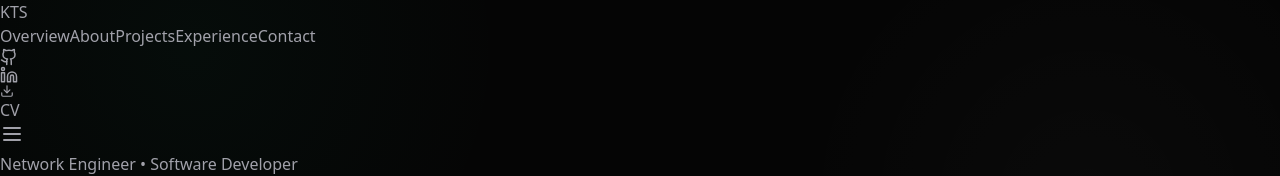
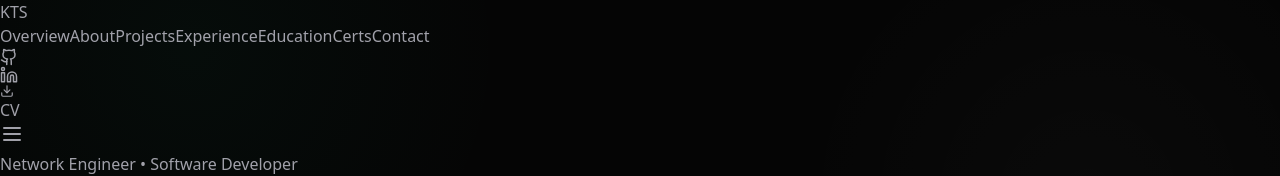
Before and after one commit to KatlehoSephoko/Katleho-Tumelo-Sephoko-s-Portfolio, a React (Vite) app: page / in a window 1280 px wide. Shown: the top 176 px of the page. Built offline with nearby package versions, Linux system fonts and the light colour scheme.

Commit message:
Update Navbar component with new links and styles

```diff
--- a/src/components/Navbar.tsx
+++ b/src/components/Navbar.tsx
@@ -13,6 +13,8 @@ export default function Navbar() {
     { name: "About", path: "/about" },
     { name: "Projects", path: "/projects" },
     { name: "Experience", path: "/experience" },
+    { name: "Education", path: "/education" },
+    { name: "Certs", path: "/certifications" },
     { name: "Contact", path: "/contact" }
   ];
 
@@ -24,12 +26,12 @@ export default function Navbar() {
 
   return (
     <nav className={`fixed top-0 w-full z-50 transition-all duration-300 ${scrolled ? 'bg-[#050505]/90 backdrop-blur-md border-b border-white/5 py-3' : 'bg-transparent py-5'}`}>
-      <div className="max-w-7xl mx-auto px-6 flex items-center justify-between">
+      <div className="max-w-[90rem] mx-auto px-6 flex items-center justify-between">
         <Link to="/" className="text-xl font-bold tracking-tighter text-zinc-100 hover:text-emerald-400 transition-colors">
           {personalInfo.initials}
         </Link>
 
-        <div className="hidden md:flex items-center space-x-8 text-sm">
+        <div className="hidden lg:flex items-center space-x-6 text-sm">
           {navLinks.map((link) => (
             <Link key={link.name} to={link.path} className={`font-medium transition-colors ${location.pathname === link.path ? 'text-emerald-400' : 'text-zinc-400 hover:text-white'}`}>
               {link.name}
@@ -43,12 +45,12 @@ export default function Navbar() {
             </a>
           </div>
         </div>
-        <button className="md:hidden text-zinc-400 hover:text-white" onClick={() => setMobileMenuOpen(!mobileMenuOpen)}>
+        <button className="lg:hidden text-zinc-400 hover:text-white" onClick={() => setMobileMenuOpen(!mobileMenuOpen)}>
           {mobileMenuOpen ? <X size={24} /> : <Menu size={24} />}
         </button>
       </div>
       {mobileMenuOpen && (
-        <div className="fixed inset-0 z-40 bg-[#050505]/95 backdrop-blur-xl pt-24 px-6 md:hidden flex flex-col">
+        <div className="fixed inset-0 z-40 bg-[#050505]/95 backdrop-blur-xl pt-24 px-6 lg:hidden flex flex-col">
           <div className="flex flex-col space-y-6 text-xl font-medium">
             {navLinks.map((link) => (
               <Link key={link.name} to={link.path} onClick={() => setMobileMenuOpen(false)} className={`pb-4 border-b border-white/5 transition-colors ${location.pathname === link.path ? 'text-emerald-400' : 'text-zinc-300 hover:text-white'}`}>
```
